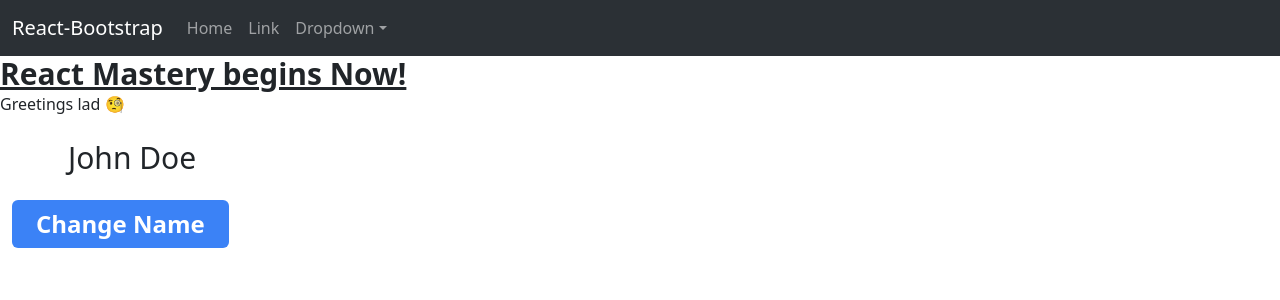
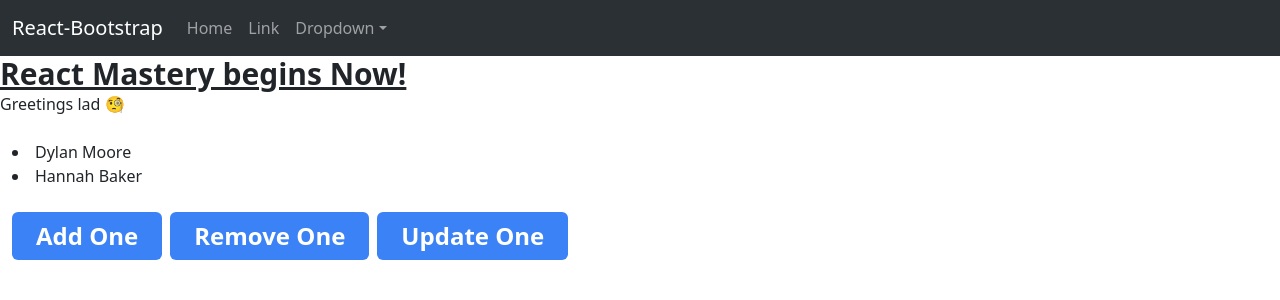
Before and after one commit to ckiroshan/reactapp, a React (Create React App) app: page / in a window 1280 px wide. Shown: the top 300 px of the page. Built offline with nearby package versions, Linux system fonts and the light colour scheme.

Commit message:
Implemeted useState to add, remove & update names in a list.

```diff
--- a/src/components/Counter.jsx
+++ b/src/components/Counter.jsx
@@ -2,22 +2,33 @@ import React from "react";
 import { useState } from "react";
 
 const Counter = () => {
-  const [username, SetUsername] = useState("John Doe");
-
-  const names = ["John Doe", "Jane Smith", "Michael Johnson", "Emily Williams", "Abigail Lewis", "Joshua Lee", "Natalie Hill", "Dylan Moore", "Hannah Baker", "Gabriel Perez", "Lily Nelson", "Benjamin Carter", "Victoria Carter", "Samuel Sanchez", "Zoe Russell", "Lucas Coleman", "Madison Coleman"];
+  const [friends, SetFriends] = useState(["Dylan Moore", "Hannah Baker"]);
 
   // Handlers
-  const nameChanger = () => {
-    const randomName = Math.floor(Math.random() * names.length);
-    SetUsername(names[randomName]);
+  const addOne = () => {
+    SetFriends([...friends, "Benjamin Carter"]);
+  };
+  const removeOne = () => {
+    SetFriends(friends.filter((friend) => friend !== "Benjamin Carter"));
+  };
+  const updateOne = () => {
+    SetFriends(friends.map((friend) => (friend === "Benjamin Carter" ? "Victoria Carter" : friend)));
   };
 
   return (
     <>
       <div className="container py-6">
-        <h1 className="text-3xl ml-14">{username}</h1>
-        <button onClick={nameChanger} className="text-2xl bg-blue-500 hover:bg-blue-700 text-white font-bold py-2 px-4 my-4 mr-2 rounded">
-          Change Name
+        {friends.map((friend) => (
+          <li key={Math.random()}>{friend}</li>
+        ))}
+        <button onClick={addOne} className="text-2xl bg-blue-500 hover:bg-blue-700 text-white font-bold py-2 px-4 my-4 mr-2 rounded">
+          Add One
+        </button>
+        <button onClick={removeOne} className="text-2xl bg-blue-500 hover:bg-blue-700 text-white font-bold py-2 px-4 my-4 mr-2 rounded">
+          Remove One
+        </button>
+        <button onClick={updateOne} className="text-2xl bg-blue-500 hover:bg-blue-700 text-white font-bold py-2 px-4 my-4 mr-2 rounded">
+          Update One
         </button>
       </div>
     </>
```
